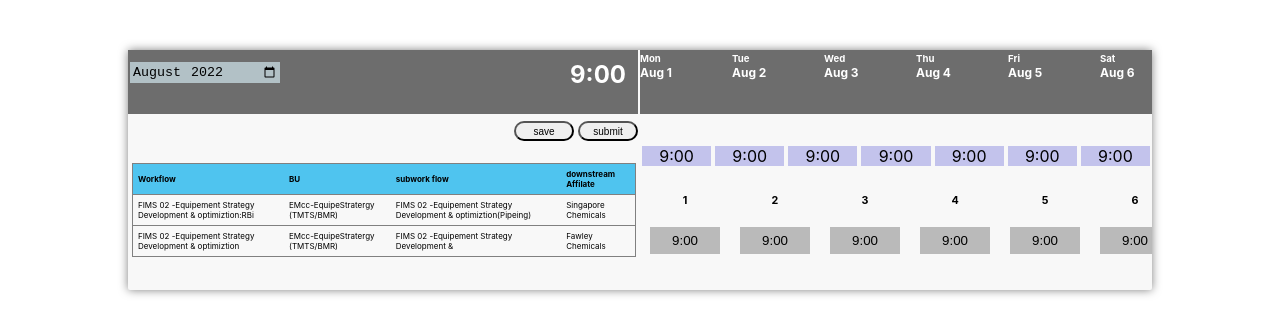
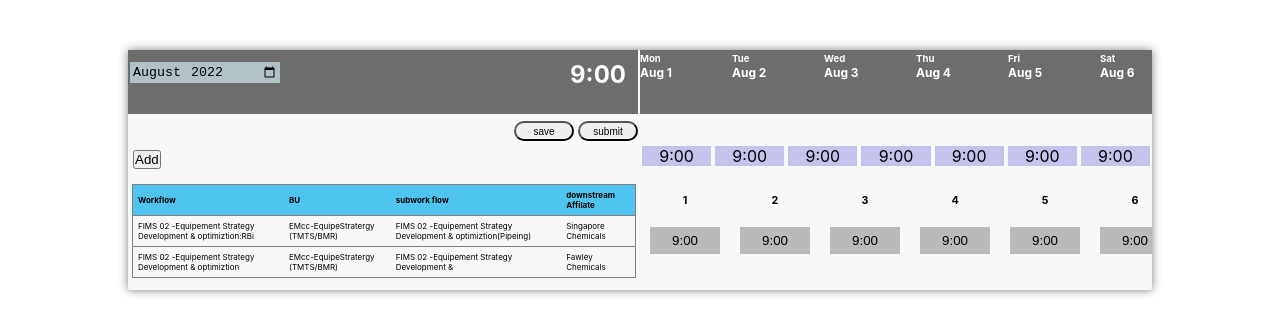
Before and after one commit to arjun-jar/react-projects, a React (Create React App) app in the folder time-sheet/: page / in a window 1280 px wide. Shown: the top 334 px of the page. Built offline with nearby package versions, Linux system fonts and the light colour scheme; the HTML template or start-up script is replaced by a standard one.

Commit message:
adding button

```diff
--- a/time-sheet/src/component/TimeSheet.js
+++ b/time-sheet/src/component/TimeSheet.js
@@ -80,6 +80,7 @@ function TimeSheet() {
               <button onClick={() => alert("SAVING...")}>save</button>
               <button onClick={() => alert("SUBMITTING...")}>submit</button>
             </div>
+            <div><button style={{marginLeft:"5px"}}>Add</button></div>
             <TimeSheettable />
           </div>
           <div className="slot-right">
```
